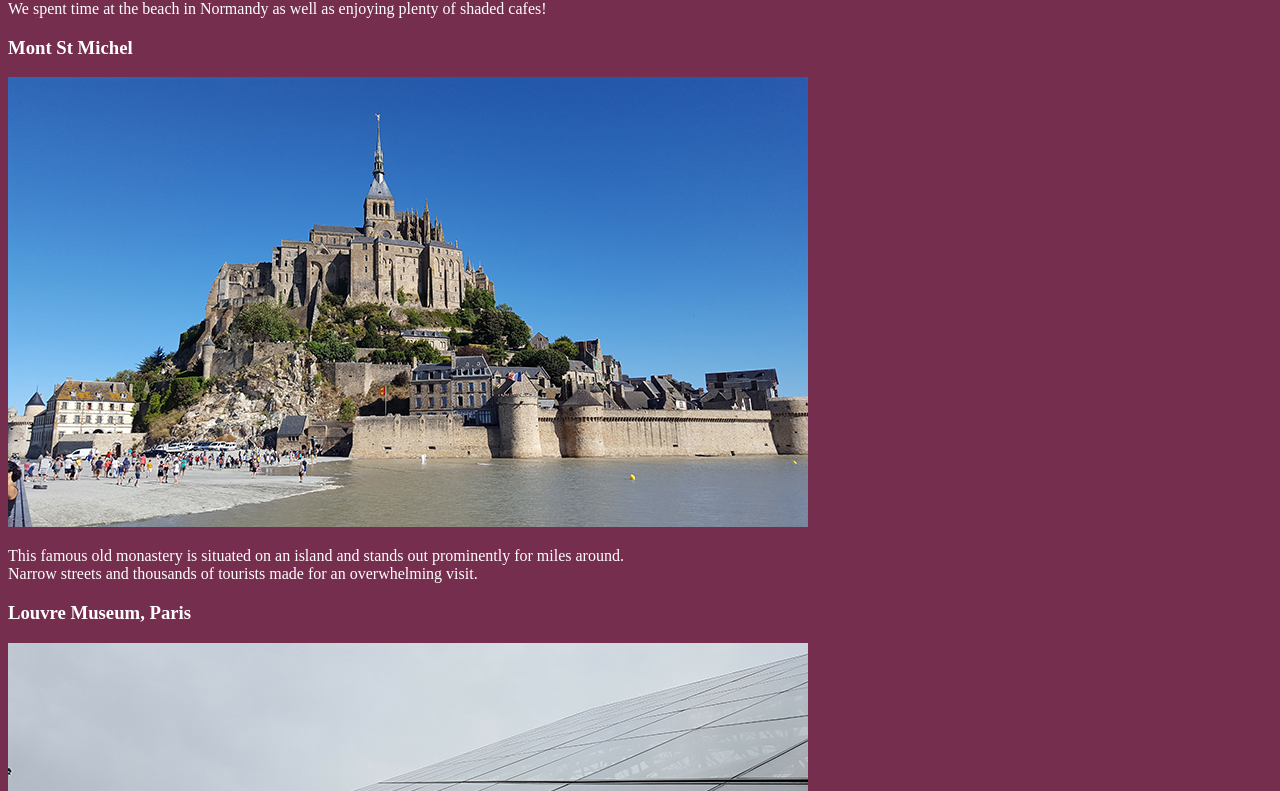
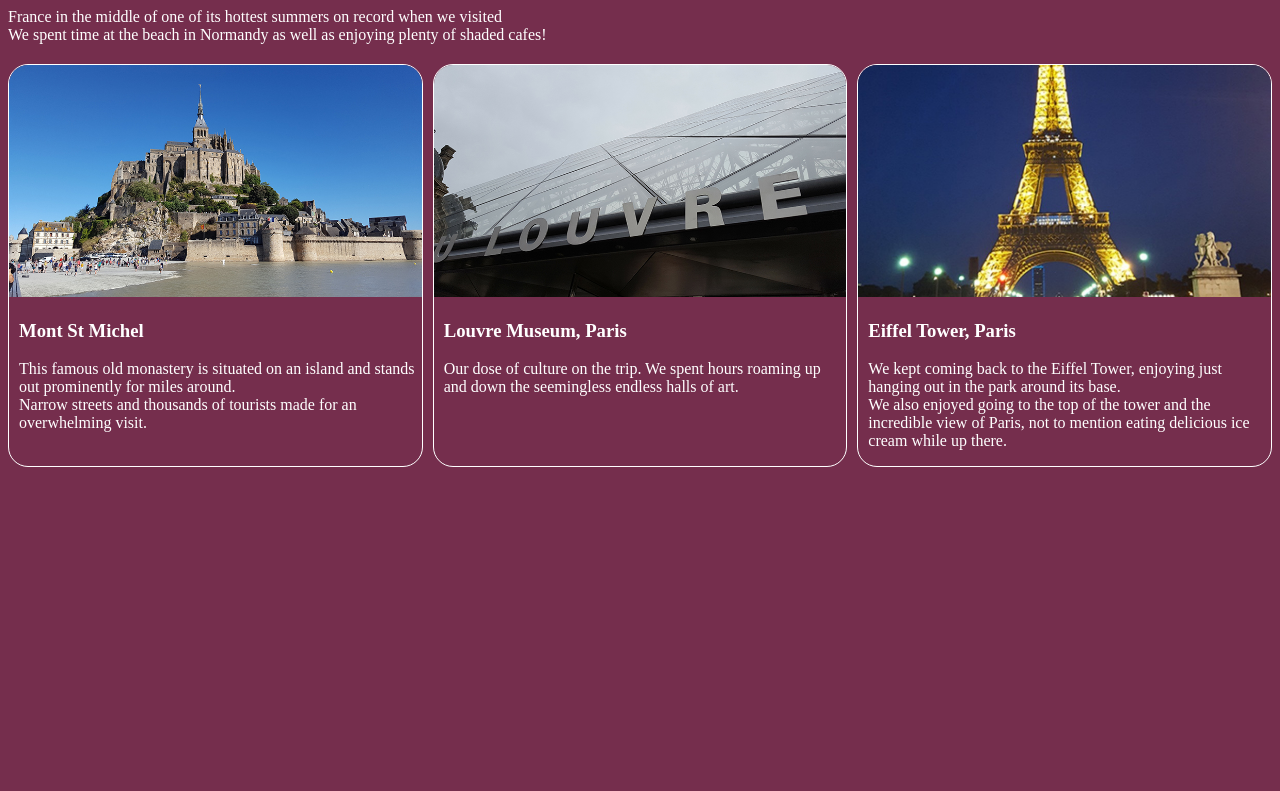
Before and after one commit to standrewscollege2018/2022-year-11-web-design-classwork-ash7313, a plain HTML site: page europe/france.html in a window 1280 px wide. Shown: the part 98-889 px from the top of the page. After the commit the page ends 800 px from the top, so only its background shows below. Drawn offline with Linux system fonts and the light colour scheme.

Commit message:
adding div tags for grid boxes

```diff
--- a/europe/france.html
+++ b/europe/france.html
@@ -9,21 +9,28 @@
 
   </head>
   <body>
+    <a href="index.html">Home page</a>
       <h1>France</h1>
     <p>France in the middle of one of its hottest summers on record when we visited <br>We spent time at the beach in Normandy as well as enjoying plenty of shaded cafes!</p>
+    <div class="content-container">
+      <div class="card">
+        <img src="images/montstmichel.jpg" alt="Mont St Michel">
+        <h3>Mont St Michel</h3>
+        <p>This famous old monastery is situated on an island and stands out prominently for miles around.<br>Narrow streets and thousands of tourists made for an overwhelming visit. </p>
+      </div>
 
-    <h3>Mont St Michel</h3>
-    <img src="images/montstmichel.jpg" alt="Mont St Michel">
-    <p>This famous old monastery is situated on an island and stands out prominently for miles around.<br>Narrow streets and thousands of tourists made for an overwhelming visit. </p>
+      <div class="card">
+        <img src="images/louvre.jpg" alt="Lourve Museum">
+        <h3>Louvre Museum, Paris</h3>
+        <p>Our dose of culture on the trip. We spent hours roaming up and down the seemingless endless halls of art.</p>
+      </div>
 
-    <h3>Louvre Museum, Paris</h3>
-    <img src="images/louvre.jpg" alt="Lourve Museum">
-    <p>Our dose of culture on the trip. We spent hours roaming up and down the seemingless endless halls of art.</p>
+      <div class="card">
+        <img src="images/eiffel.2.jpg" alt="Eiffel Tower">
+        <h3>Eiffel Tower, Paris</h3>
+        <p>We kept coming back to the Eiffel Tower, enjoying just hanging out in the park around its base.<br> We also enjoyed going to the top of the tower and the incredible view of Paris, not to mention eating delicious ice cream while up there.</p>
+      </div>
+    </div>
 
-    <h3>Eiffel Tower, Paris</h3>
-    <img src="images/eiffel.jpg" alt="Eiffel Tower">
-    <p>We kept coming back to the Eiffel Tower, enjoying just hanging out in the park around its base.<br> We also enjoyed going to the top of the tower and the incredible view of Paris, not to mention eating delicious ice cream while up there.</p>
-
-    <a href="index.html">Home page</a>
   </body>
 </html>
```
Also changed, not shown: europe/greece.html (+18 -11 lines).
